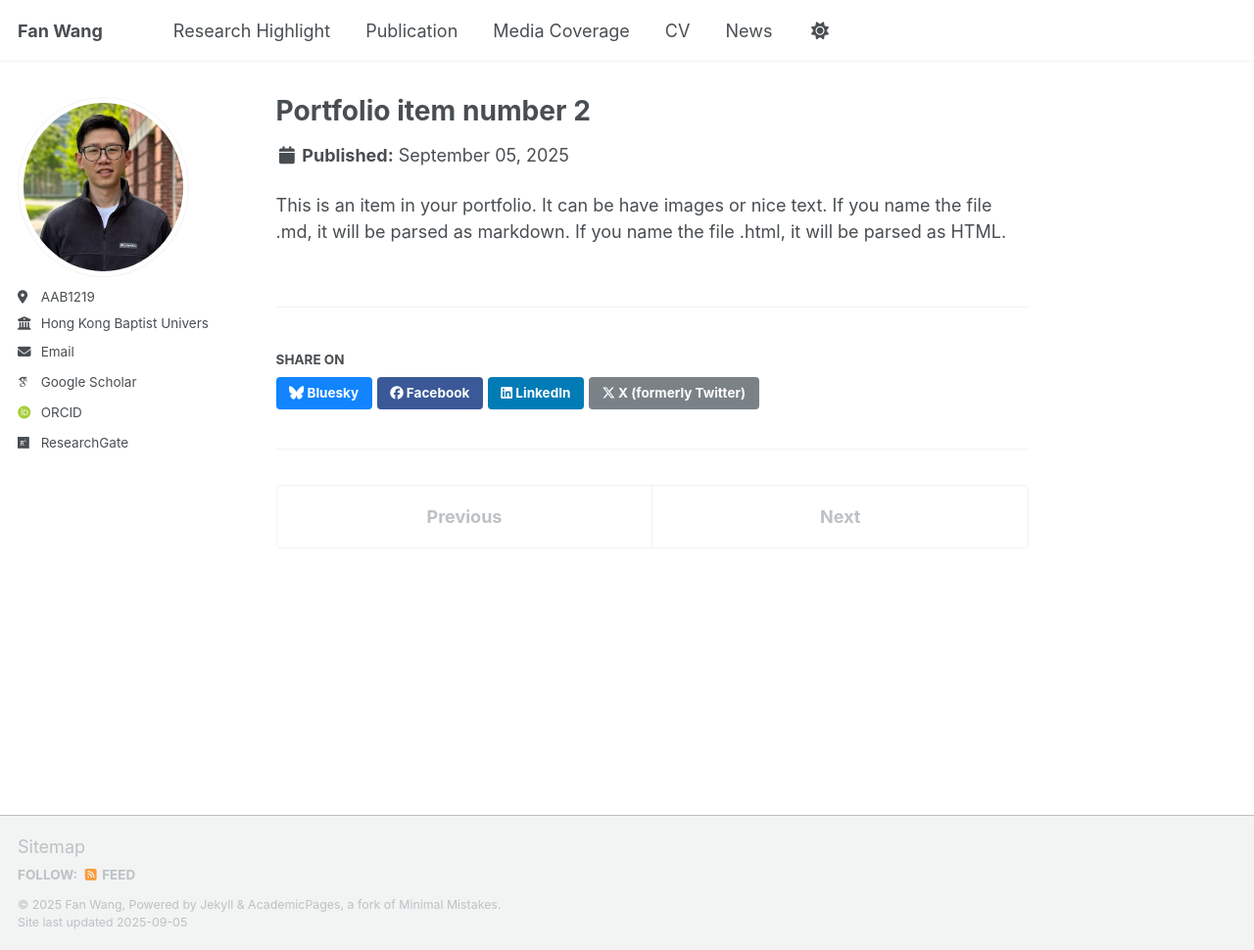
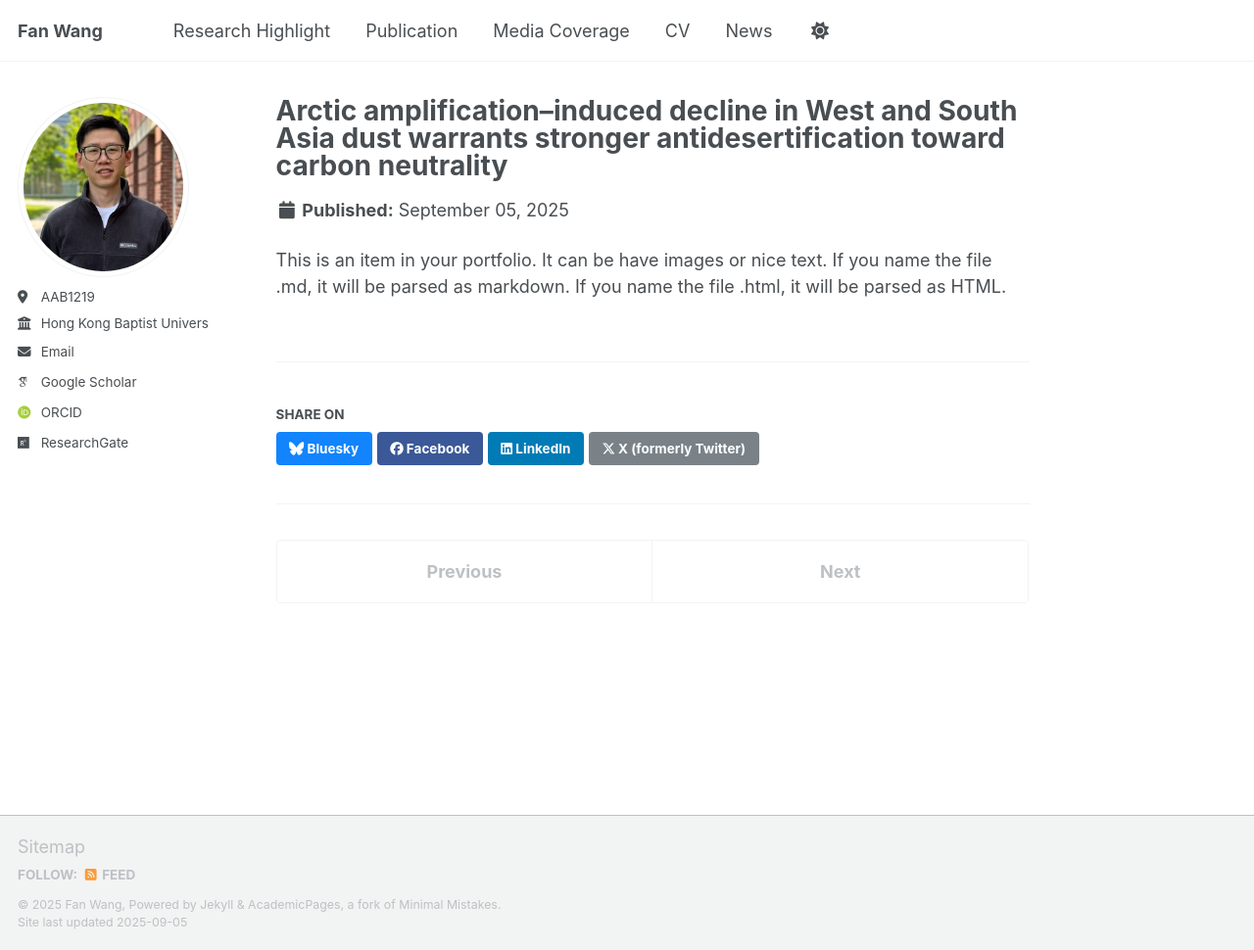
Before and after one commit to fanwang1/fanwang1.github.io, a Jekyll site: the page built from _portfolio/portfolio-2.html, in a window 1280 px wide and 970 px high. Shown: the whole window at 98% size. Built offline with Jekyll 4.4.1, drawn with Linux system fonts in a browser that asks for light colours; some web fonts are replaced; a script that is not in the unit is left out; part of the change alters nothing that is shown.

Commit message:
portfolio-2.html

```diff
--- a/_portfolio/portfolio-2.html
+++ b/_portfolio/portfolio-2.html
@@ -1,6 +1,6 @@
 ---
-title: "Portfolio item number 2"
-excerpt: "Short description of portfolio item number 2 <br/><img src='/images/500x300.png'>"
+title: "Arctic amplification–induced decline in West and South Asia dust warrants stronger antidesertification toward carbon neutrality"
+excerpt: "Dust loading in West and South Asia has been a major environmental issue due to its negative effects on air quality, food security, energy supply and public health, as well as on regional and global weather and climate. Yet a robust understanding of its recent changes and future projection remains unclear. On the basis of several high-quality remote sensing products, we detect a consistently decreasing trend of dust loading in West and South Asia over the last two decades. In contrast to previous studies emphasizing the role of local land use changes, here, we attribute the regional dust decline to the continuous intensification of Arctic amplification driven by anthropogenic global warming. Arctic amplification results in anomalous mid-latitude atmospheric circulation, particularly a deepened trough stretching from West Siberia to Northeast India, which inhibits both dust emissions and their downstream transports. Large ensemble climate model simulations further support the dominant role of greenhouse gases induced Arctic amplification in modulating dust loading over West and South Asia. Future projections under different emission scenarios imply potential adverse effects of carbon neutrality in leading to higher regional dust loading and thus highlight the importance of stronger anti-desertification counter-actions such as reforestation and irrigation management. <br/><img src='/images/pnas1.png'>"
 collection: portfolio
 ---
 
```
